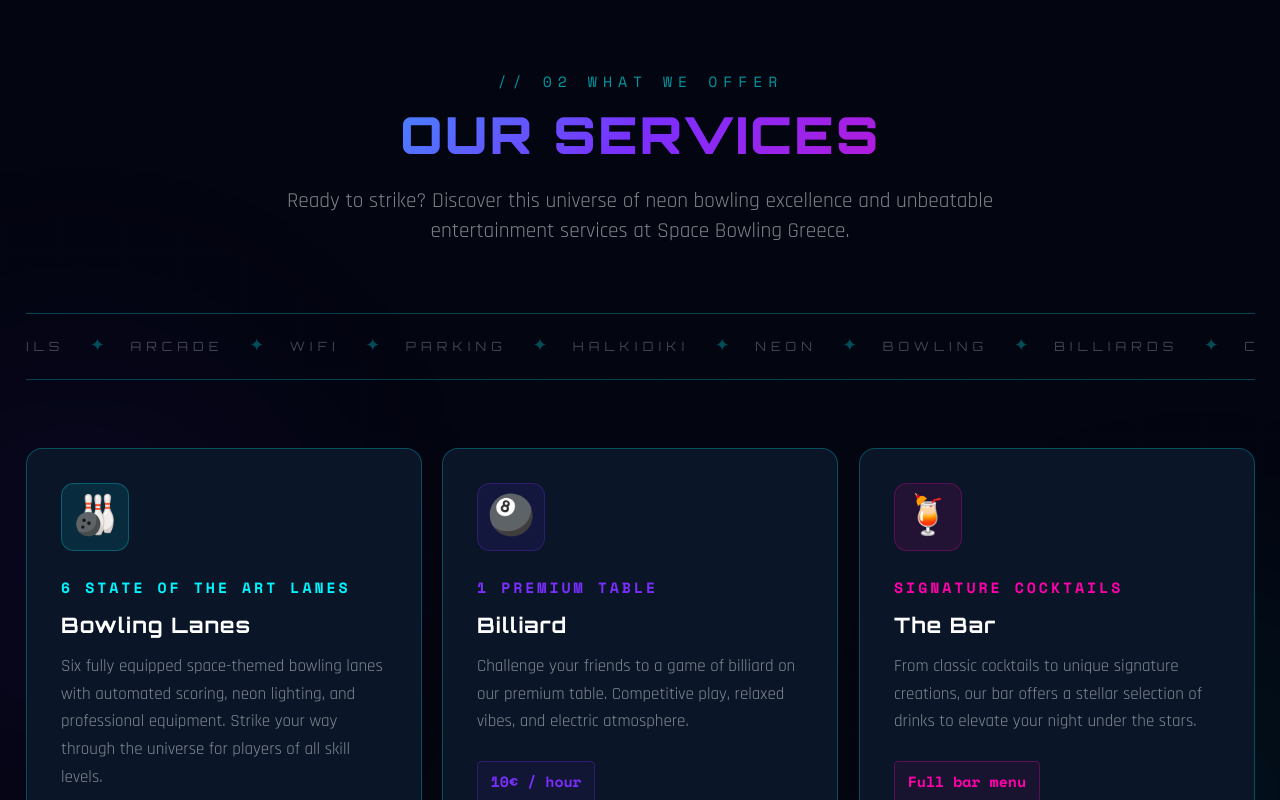
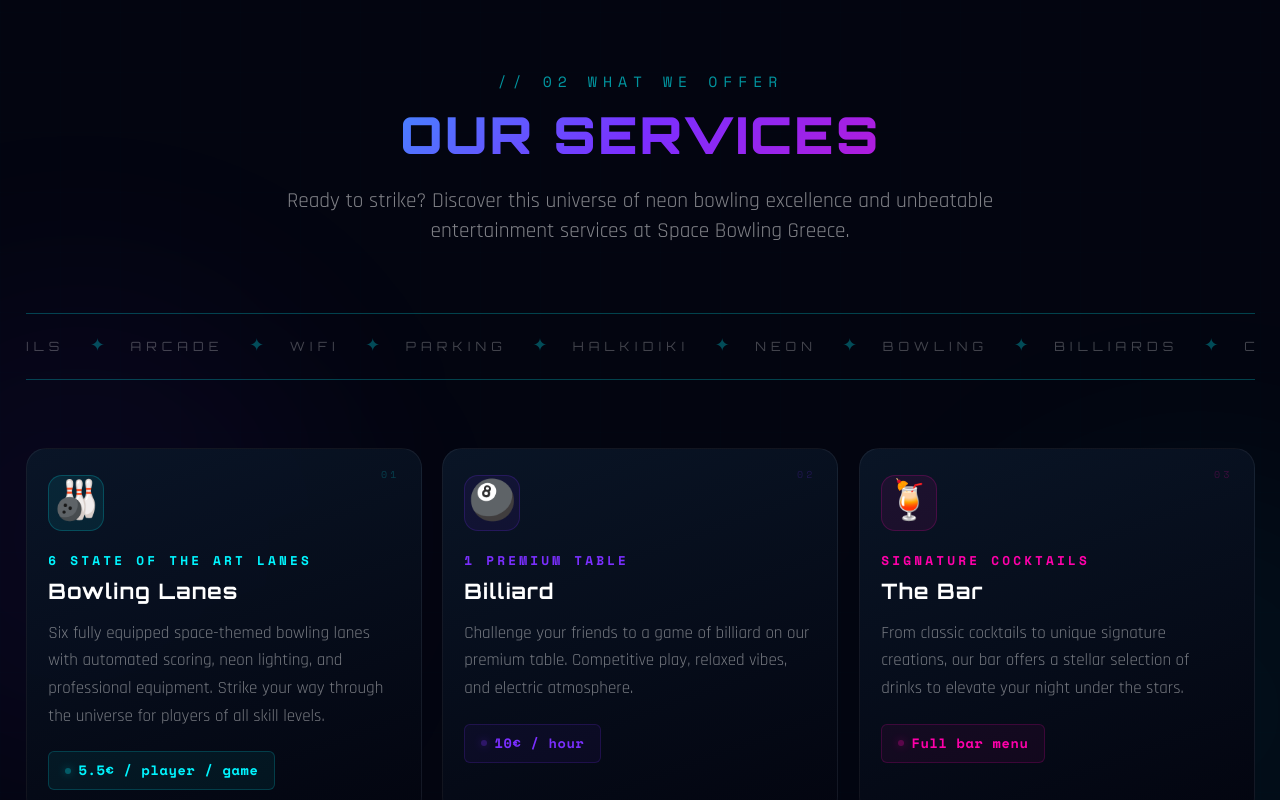
Before and after one commit to CodeWithLeonidas/spacebowling, a Next.js app: page / in a window 1280 px wide. Shown: the part 2000-2800 px from the top of the page. Built offline with nearby package versions, Linux system fonts and the light colour scheme.

Commit message:
Bowling update for opening

```diff
--- a/src/app/components/HeroSection.js
+++ b/src/app/components/HeroSection.js
@@ -205,14 +205,14 @@
           className="inline-flex items-center gap-3 mb-10"
         >
           <span className="relative flex h-2.5 w-2.5">
-            <span className="animate-ping absolute inline-flex h-full w-full rounded-full bg-amber-400 opacity-75" />
-            <span className="relative inline-flex rounded-full h-2.5 w-2.5 bg-amber-400 shadow-[0_0_12px_rgba(251,191,36,0.8)]" />
+            <span className="animate-ping absolute inline-flex h-full w-full rounded-full bg-emerald-400 opacity-75" />
+            <span className="relative inline-flex rounded-full h-2.5 w-2.5 bg-emerald-400 shadow-[0_0_12px_rgba(52,211,153,0.8)]" />
           </span>
           <span
-            className="font-mono-space text-xs tracking-[0.3em] text-amber-400 uppercase border border-amber-400/40 px-4 py-1.5 rounded-full backdrop-blur-sm bg-amber-400/[0.08] shadow-[0_0_20px_rgba(251,191,36,0.15)]"
+            className="font-mono-space text-xs tracking-[0.3em] text-emerald-400 uppercase border border-emerald-400/40 px-4 py-1.5 rounded-full backdrop-blur-sm bg-emerald-400/[0.08] shadow-[0_0_20px_rgba(52,211,153,0.15)]"
             style={{ fontFamily: 'var(--font-mono)' }}
           >
-            OPENING MAY 1ST
+            OPEN FOR 2026
           </span>
         </motion.div>
 
--- a/src/app/components/OurServices.js
+++ b/src/app/components/OurServices.js
@@ -1,6 +1,6 @@
 'use client'
 
-import { useState, useEffect, useRef } from 'react'
+import { useEffect, useRef } from 'react'
 
 const services = [
   {
@@ -73,70 +73,71 @@
 
 /* ── Service Card ────────────────────────────────────────────── */
 function ServiceCard({ service, index }) {
-  const [hovered, setHovered] = useState(false)
   const delayClass = ['reveal-d1','reveal-d2','reveal-d3','reveal-d4','reveal-d5','reveal-d6'][index] || ''
 
   return (
     <div
-      className={`reveal ${delayClass} neon-card p-8 group cursor-default`}
-      onMouseEnter={() => setHovered(true)}
-      onMouseLeave={() => setHovered(false)}
+      className={`reveal ${delayClass} service-card group`}
+      style={{ '--card-accent': service.accent }}
       aria-label={service.title}
     >
-      {/* Icon box */}
-      <div className="relative mb-6">
-        <div
-          className="text-4xl w-16 h-16 flex items-center justify-center rounded-xl border transition-transform duration-300"
-          style={{
-            borderColor: `color-mix(in srgb, ${service.accent} 25%, transparent)`,
-            background: `color-mix(in srgb, ${service.accent} 10%, transparent)`,
-            transform: hovered ? 'scale(1.08)' : 'scale(1)',
-          }}
-        >
-          {service.icon}
+      {/* Animated corner accents */}
+      <div className="service-card-corner service-card-corner--tl" aria-hidden="true" />
+      <div className="service-card-corner service-card-corner--br" aria-hidden="true" />
+
+      {/* Glow orb behind icon */}
+      <div className="service-card-glow" aria-hidden="true" />
+
+      {/* Scan line effect on hover */}
+      <div className="service-card-scanline" aria-hidden="true" />
+
+      {/* Icon */}
+      <div className="relative mb-5 z-[1]">
+        <div className="service-card-icon">
+          <span className="text-3xl sm:text-4xl">{service.icon}</span>
         </div>
+        {/* Pulse ring */}
+        <div className="service-card-pulse" aria-hidden="true" />
       </div>
 
-      {/* Colored label bumped up significantly */}
+      {/* Index number */}
+      <span
+        className="absolute top-4 right-5 font-mono-space text-[10px] tracking-[0.3em] opacity-20 group-hover:opacity-50 transition-opacity duration-300"
+        style={{ fontFamily: 'var(--font-mono)', color: service.accent }}
+        aria-hidden="true"
+      >
+        0{index + 1}
+      </span>
+
+      {/* Label */}
       <div
-        className="font-mono-space text-sm font-semibold tracking-[0.2em] mb-3"
+        className="font-mono-space text-[11px] sm:text-xs font-semibold tracking-[0.25em] mb-2 relative z-[1]"
         style={{ color: service.accent, fontFamily: 'var(--font-mono)' }}
       >
         {service.short}
       </div>
 
+      {/* Title */}
       <h3
-        className="font-orbitron text-xl font-bold text-white mb-3"
+        className="font-orbitron text-lg sm:text-xl font-bold text-white mb-3 relative z-[1]"
         style={{ fontFamily: 'var(--font-display)' }}
       >
         {service.title}
       </h3>
 
-      <p className="text-white/50 text-base leading-relaxed mb-6" style={{ fontFamily: 'var(--font-body)' }}>
+      {/* Description */}
+      <p className="text-white/45 text-sm sm:text-base leading-relaxed mb-5 relative z-[1]" style={{ fontFamily: 'var(--font-body)' }}>
         {service.desc}
       </p>
 
       {/* Price tag */}
-      <div
-        className="inline-flex items-center gap-2 px-3 py-2 rounded border text-sm font-semibold"
-        style={{
-          borderColor: `color-mix(in srgb, ${service.accent} 30%, transparent)`,
-          color: service.accent,
-          fontFamily: 'var(--font-mono)',
-          background: `color-mix(in srgb, ${service.accent} 6%, transparent)`,
-        }}
-      >
+      <div className="service-card-price relative z-[1]">
+        <span className="service-card-price-dot" aria-hidden="true" />
         {service.price}
       </div>
 
-      {/* Bottom bar */}
-      <div
-        className="absolute bottom-0 left-0 h-[2px] rounded-b-full transition-all duration-400"
-        style={{
-          background: service.accent,
-          width: hovered ? '100%' : '0%',
-        }}
-      />
+      {/* Bottom gradient bar */}
+      <div className="service-card-bar" aria-hidden="true" />
     </div>
   )
 }
--- a/src/app/globals.css
+++ b/src/app/globals.css
@@ -381,3 +381,200 @@
 .reveal-d4 { transition-delay: 0.32s; }
 .reveal-d5 { transition-delay: 0.40s; }
 .reveal-d6 { transition-delay: 0.48s; }
+
+/* ─── Service Cards ─────────────────────────────────────────── */
+.service-card {
+  position: relative;
+  background: linear-gradient(160deg, rgba(10, 22, 40, 0.95) 0%, rgba(3, 5, 16, 0.98) 100%);
+  border: 1px solid rgba(255,255,255,0.06);
+  border-radius: 20px;
+  padding: 2rem 1.75rem 1.75rem;
+  overflow: hidden;
+  cursor: default;
+  transition: transform 0.4s cubic-bezier(0.22, 1, 0.36, 1),
+              box-shadow 0.4s cubic-bezier(0.22, 1, 0.36, 1),
+              border-color 0.4s ease;
+}
+.service-card:hover {
+  transform: translateY(-6px);
+  border-color: color-mix(in srgb, var(--card-accent) 35%, transparent);
+  box-shadow: 0 8px 40px color-mix(in srgb, var(--card-accent) 15%, transparent),
+              0 0 80px color-mix(in srgb, var(--card-accent) 8%, transparent),
+              inset 0 1px 0 rgba(255,255,255,0.06);
+}
+
+/* Corner accents */
+.service-card-corner {
+  position: absolute;
+  width: 24px;
+  height: 24px;
+  opacity: 0;
+  transition: opacity 0.4s ease;
+}
+.service-card:hover .service-card-corner { opacity: 1; }
+.service-card-corner--tl {
+  top: -1px; left: -1px;
+  border-top: 2px solid var(--card-accent);
+  border-left: 2px solid var(--card-accent);
+  border-radius: 20px 0 0 0;
+}
+.service-card-corner--br {
+  bottom: -1px; right: -1px;
+  border-bottom: 2px solid var(--card-accent);
+  border-right: 2px solid var(--card-accent);
+  border-radius: 0 0 20px 0;
+}
+
+/* Glow orb */
+.service-card-glow {
+  position: absolute;
+  top: -30px;
+  left: -30px;
+  width: 120px;
+  height: 120px;
+  border-radius: 50%;
+  background: var(--card-accent);
+  opacity: 0;
+  filter: blur(50px);
+  transition: opacity 0.5s ease;
+  pointer-events: none;
+}
+.service-card:hover .service-card-glow { opacity: 0.15; }
+
+/* Scanline sweep on hover */
+.service-card-scanline {
+  position: absolute;
+  inset: 0;
+  background: linear-gradient(180deg,
+    transparent 0%,
+    color-mix(in srgb, var(--card-accent) 4%, transparent) 50%,
+    transparent 100%
+  );
+  transform: translateY(-100%);
+  opacity: 0;
+  pointer-events: none;
+}
+.service-card:hover .service-card-scanline {
+  opacity: 1;
+  transform: translateY(100%);
+  transition: transform 0.8s ease, opacity 0.2s ease;
+}
+
+/* Icon container */
+.service-card-icon {
+  width: 56px;
+  height: 56px;
+  display: flex;
+  align-items: center;
+  justify-content: center;
+  border-radius: 14px;
+  background: color-mix(in srgb, var(--card-accent) 8%, transparent);
+  border: 1px solid color-mix(in srgb, var(--card-accent) 20%, transparent);
+  transition: transform 0.3s cubic-bezier(0.22, 1, 0.36, 1),
+              box-shadow 0.3s ease,
+              background 0.3s ease;
+}
+.service-card:hover .service-card-icon {
+  transform: scale(1.1) rotate(-3deg);
+  background: color-mix(in srgb, var(--card-accent) 14%, transparent);
+  box-shadow: 0 0 20px color-mix(in srgb, var(--card-accent) 25%, transparent);
+}
+
+/* Pulse ring around icon */
+.service-card-pulse {
+  position: absolute;
+  top: 50%;
+  left: 28px;
+  width: 56px;
+  height: 56px;
+  transform: translate(-50%, -50%) scale(1);
+  border-radius: 14px;
+  border: 1px solid var(--card-accent);
+  opacity: 0;
+  pointer-events: none;
+}
+.service-card:hover .service-card-pulse {
+  animation: card-pulse 1.5s ease-out infinite;
+}
+@keyframes card-pulse {
+  0%   { transform: translate(-50%, -50%) scale(1); opacity: 0.5; }
+  100% { transform: translate(-50%, -50%) scale(1.8); opacity: 0; }
+}
+
+/* Price tag */
+.service-card-price {
+  display: inline-flex;
+  align-items: center;
+  gap: 8px;
+  font-family: var(--font-mono);
+  font-size: 0.8rem;
+  font-weight: 600;
+  letter-spacing: 0.05em;
+  color: var(--card-accent);
+  padding: 0.4rem 0.9rem;
+  border-radius: 6px;
+  background: color-mix(in srgb, var(--card-accent) 6%, transparent);
+  border: 1px solid color-mix(in srgb, var(--card-accent) 18%, transparent);
+  transition: background 0.3s ease, border-color 0.3s ease;
+}
+.service-card:hover .service-card-price {
+  background: color-mix(in srgb, var(--card-accent) 12%, transparent);
+  border-color: color-mix(in srgb, var(--card-accent) 35%, transparent);
+}
+.service-card-price-dot {
+  width: 6px;
+  height: 6px;
+  border-radius: 50%;
+  background: var(--card-accent);
+  box-shadow: 0 0 8px var(--card-accent);
+  animation: price-blink 2s ease-in-out infinite;
+}
+@keyframes price-blink {
+  0%, 100% { opacity: 1; }
+  50%      { opacity: 0.3; }
+}
+
+/* Bottom gradient bar */
+.service-card-bar {
+  position: absolute;
+  bottom: 0;
+  left: 0;
+  right: 0;
+  height: 3px;
+  background: linear-gradient(90deg, transparent, var(--card-accent), transparent);
+  transform: scaleX(0);
+  transition: transform 0.5s cubic-bezier(0.22, 1, 0.36, 1);
+}
+.service-card:hover .service-card-bar { transform: scaleX(1); }
+
+/* Mobile touch — active state mimics hover */
+@media (hover: none) {
+  .service-card:active {
+    transform: translateY(-3px);
+    border-color: color-mix(in srgb, var(--card-accent) 30%, transparent);
+  }
+  .service-card:active .service-card-bar { transform: scaleX(1); }
+  .service-card:active .service-card-corner { opacity: 1; }
+  .service-card:active .service-card-glow { opacity: 0.12; }
+  .service-card:active .service-card-icon {
+    transform: scale(1.08);
+    box-shadow: 0 0 16px color-mix(in srgb, var(--card-accent) 20%, transparent);
+  }
+  /* Smaller padding on mobile */
+  .service-card { padding: 1.5rem 1.25rem 1.5rem; }
+}
+
+/* Reduce motion for accessibility */
+@media (prefers-reduced-motion: reduce) {
+  .service-card,
+  .service-card-icon,
+  .service-card-bar,
+  .service-card-corner,
+  .service-card-glow,
+  .service-card-scanline {
+    transition: none !important;
+    animation: none !important;
+  }
+  .service-card-price-dot { animation: none; opacity: 1; }
+  .service-card:hover { transform: none; }
+}
```
Also changed, not shown: src/app/components/WorkingHours.js (+7 -7 lines).
